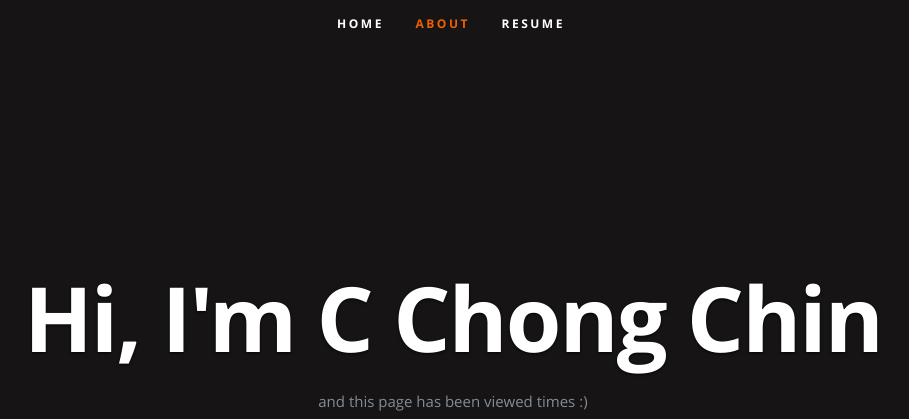
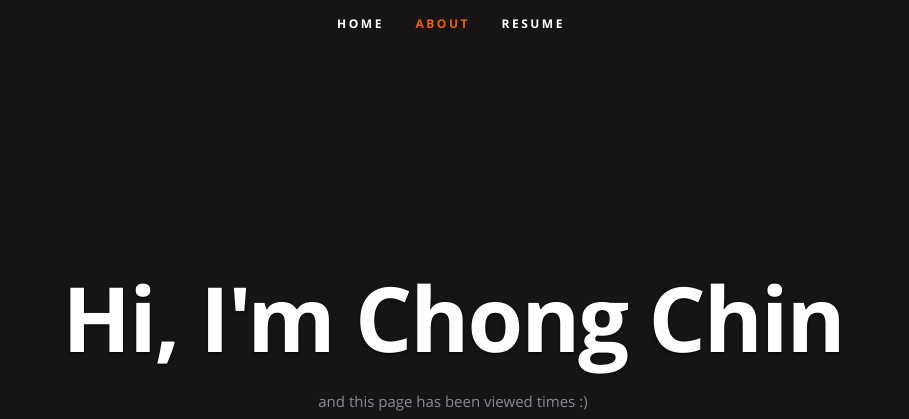
Before and after one commit to heyitschongchin/azure-resume, a plain HTML site: page frontend/index.html in a window 1280 px wide. Shown: the top 419 px of the page, without its empty margins (189-1098 px from the left). Drawn offline with nearby package versions, Linux system fonts and the light colour scheme; no server answers.

Commit message:
Update HTML

```diff
--- a/frontend/index.html
+++ b/frontend/index.html
@@ -54,7 +54,7 @@
 
       <div class="row banner">
          <div class="banner-text">
-            <h1 class="responsive-headline">Hi, I'm C Chong Chin</h1>
+            <h1 class="responsive-headline">Hi, I'm Chong Chin</h1>
 
             <p>and this page has been viewed <a id="counter"></a> times :) </p>
             <ul class="social">
```
